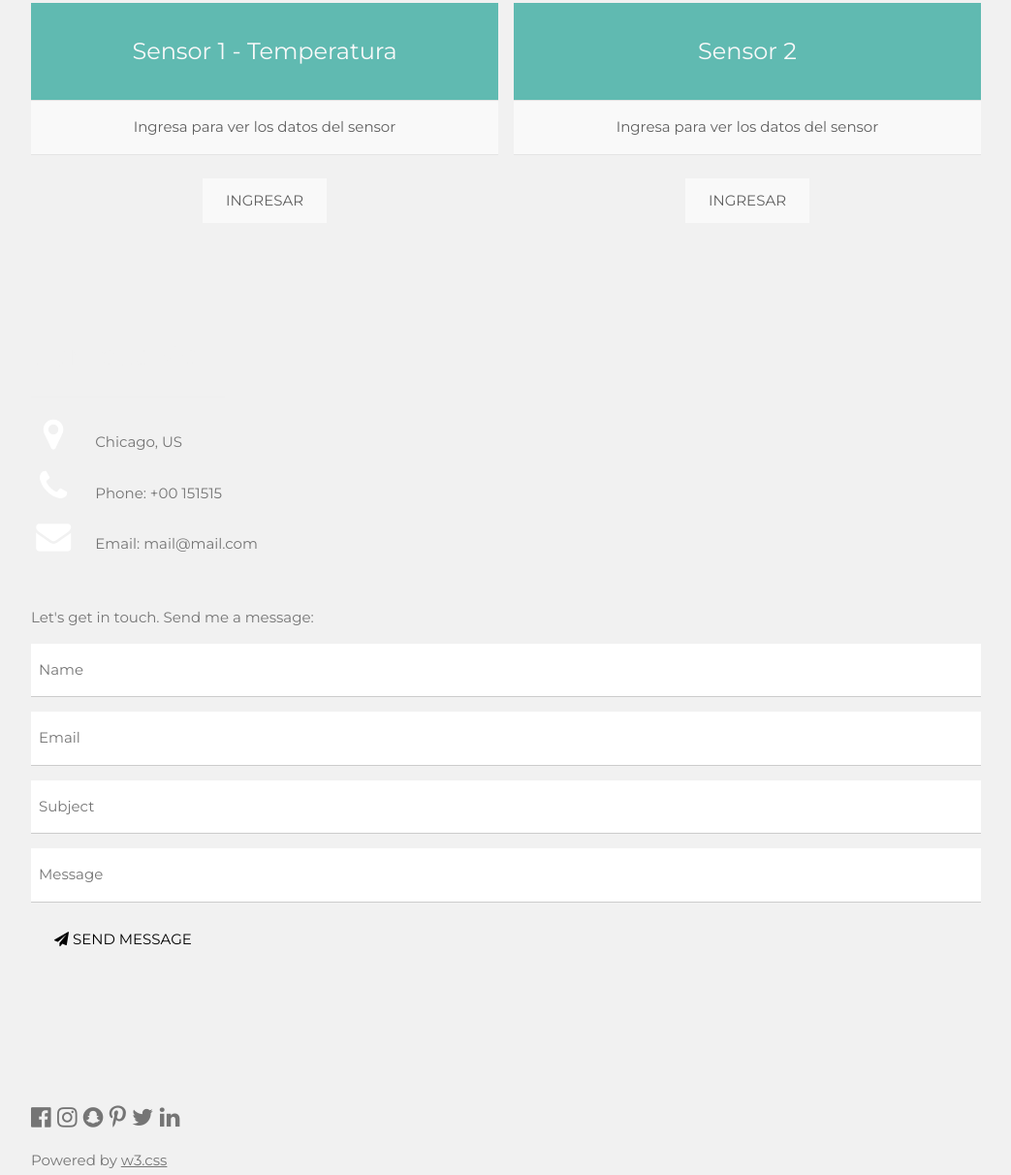
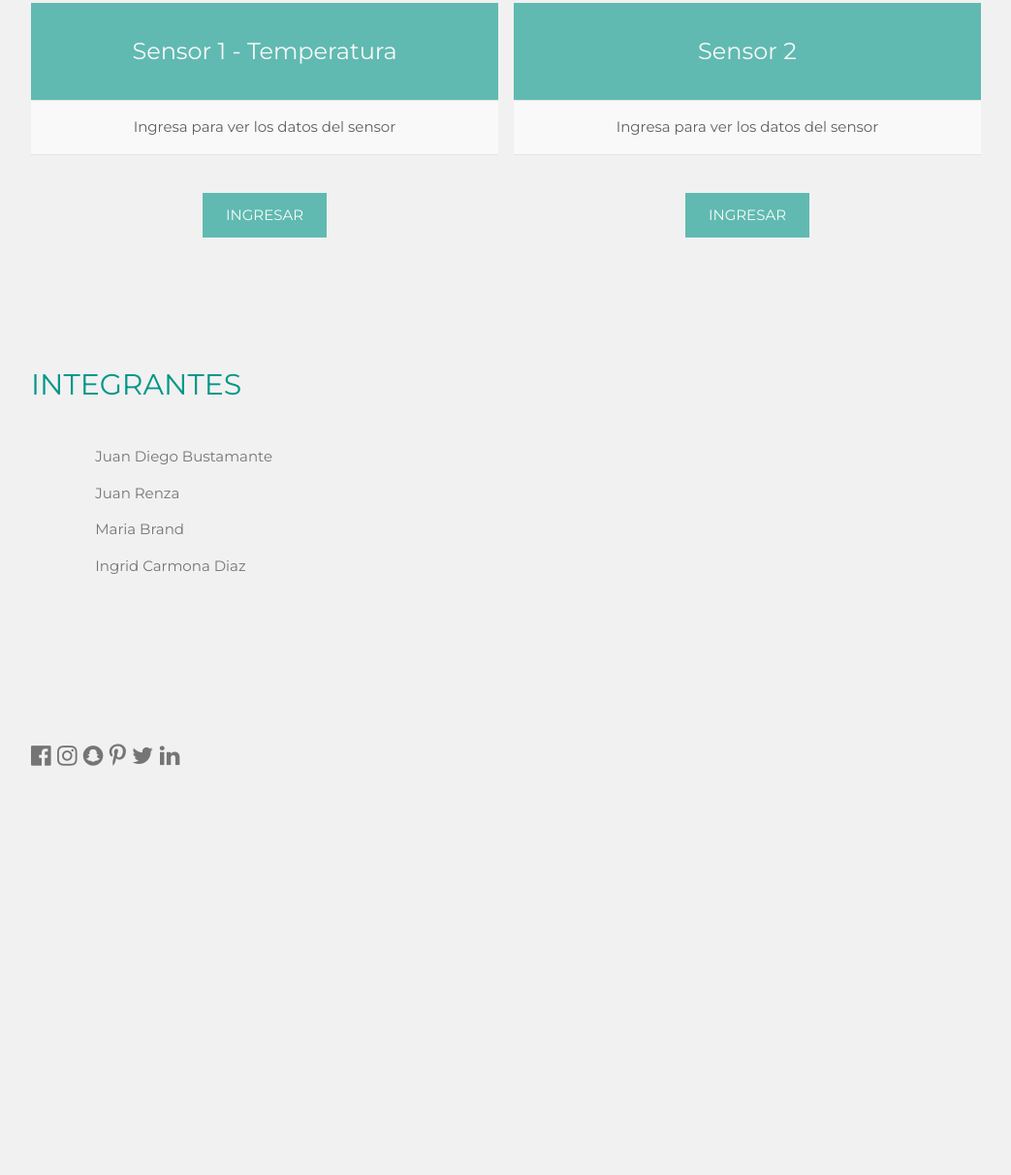
Before and after one commit to Incadi1/Web-Manilla-AntiRiesgos, a plain HTML site: page index.html in a window 1280 px wide. Shown: the part 1013-2225 px from the top of the page at 97% size, without its empty margins (178-1221 px from the left). After the commit the page ends 1951 px from the top, so only its background shows below. Drawn offline with nearby package versions, Linux system fonts and the light colour scheme.

Commit message:
index
se termino de acomodar el index y a los botones se le asigno el ir a nodo.php

```diff
--- a/index.html
+++ b/index.html
@@ -24,7 +24,7 @@
 <!-- Icon Bar (Sidebar - hidden on small screens) -->
 <nav class="w3-sidebar w3-bar-block w3-small w3-hide-small w3-center">
   <!-- Avatar image in top left corner -->
-  <img src="/img/Logo.png" alt="logo" style="width:100%">
+  <img src="./img/Logo.png" alt="logo" style="width:100%">
   <a href="#" class="w3-bar-item w3-button w3-padding-large w3-hover-teal">
     <i class="fa fa-home w3-xxlarge"></i>
     <p>INICIO</p>
@@ -35,7 +35,7 @@
   </a>
   <a href="#contactenos" class="w3-bar-item w3-button w3-padding-large w3-hover-teal">
     <i class="fa fa-envelope w3-xxlarge"></i>
-    <p>CONTACTENOS</p>
+    <p>INTEGRANTES</p>
   </a>
 </nav>
 
@@ -44,7 +44,7 @@
   <div class="w3-bar w3-light-grey w3-opacity w3-hover-opacity-off w3-center w3-small">
     <a href="#" class="w3-bar-item w3-button" style="width:25% !important">INICIO</a>
     <a href="#sensores" class="w3-bar-item w3-button" style="width:25% !important">SENSORES</a>
-    <a href="#contactenos" class="w3-bar-item w3-button" style="width:25% !important">CONTACTENOS</a>
+    <a href="#integrantes" class="w3-bar-item w3-button" style="width:25% !important">INTEGRANTES</a>
   </div>
 </div>
 
@@ -54,7 +54,7 @@
   <header class="w3-container w3-padding-32 w3-center w3-light-grey" id="inicio">
     <h1 class="w3-jumbo"><span class="w3-hide-small">MANILLA</span> ANTIRIESGOS.</h1>
     <p>"Unidos podremos mejorar"</p>
-    <img src="/img/Fondo.png" alt="fondo" class="w3-image" width="992" height="1108">
+    <img src="./img/Fondo.png" alt="fondo" class="w3-image" width="992" height="1108">
   </header>
 
   <!-- About Section -->
@@ -72,8 +72,13 @@
           <li class="w3-teal w3-xlarge w3-padding-32">Sensor 1 - Temperatura</li>
           <li class="w3-padding-16">Ingresa para ver los datos del sensor</li>
           <li class="w3-light-grey w3-padding-24">
-            <button class="w3-button w3-white w3-padding-large w3-hover-black">INGRESAR</button>
+            <p><form action="nodo.php" method="post">
+              <button class="w3-button w3-teal w3-padding-large w3-hover-black" type="submit" name="enviar" value="ENVIAR">INGRESAR</button>
+            </form></p>
           </li>
+
+
+
         </ul>
       </div>
 
@@ -82,37 +87,27 @@
           <li class="w3-teal w3-xlarge w3-padding-32">Sensor 2</li>
           <li class="w3-padding-16">Ingresa para ver los datos del sensor</li>
           <li class="w3-light-grey w3-padding-24">
-            <button class="w3-button w3-white w3-padding-large w3-hover-black">INGRESAR</button>
+            <p><form action="nodo.php" method="post">
+              <button class="w3-button w3-teal w3-padding-large w3-hover-black" type="submit" name="enviar" value="ENVIAR">INGRESAR</button>
+            </form></p>
           </li>
         </ul>
       </div>
-    <!-- End Grid/Pricing tables -->
     </div>
 
-  <!-- Contact Section -->
-  <div class="w3-padding-64 w3-content w3-text-grey" id="contactenos">
-    <h2 class="w3-text-light-grey">Contact Me</h2>
+  <!-- integrantes -->
+  <div class="w3-padding-64 w3-content w3-text-grey" id="integrantes">
+    <h2 class="w3-text-teal">INTEGRANTES</h2>
     <hr style="width:200px" class="w3-opacity">
 
     <div class="w3-section">
-      <p><i class="fa fa-map-marker fa-fw w3-text-white w3-xxlarge w3-margin-right"></i> Chicago, US</p>
-      <p><i class="fa fa-phone fa-fw w3-text-white w3-xxlarge w3-margin-right"></i> Phone: +00 151515</p>
-      <p><i class="fa fa-envelope fa-fw w3-text-white w3-xxlarge w3-margin-right"> </i> Email: mail@mail.com</p>
+      <p><i class="fa fa-fw w3-text-white w3-xxlarge w3-margin-right"></i> Juan Diego Bustamante</p>
+      <p><i class="fa fa-fw w3-text-white w3-xxlarge w3-margin-right"></i> Juan Renza</p>
+      <p><i class="fa fa-fw w3-text-white w3-xxlarge w3-margin-right"></i> Maria Brand</p>
+      <p><i class="fa fa-fw w3-text-white w3-xxlarge w3-margin-right"></i> Ingrid Carmona Diaz</p>
     </div><br>
-    <p>Let's get in touch. Send me a message:</p>
+  <!-- integrantes -->
 
-    <form action="/action_page.php" target="_blank">
-      <p><input class="w3-input w3-padding-16" type="text" placeholder="Name" required name="Name"></p>
-      <p><input class="w3-input w3-padding-16" type="text" placeholder="Email" required name="Email"></p>
-      <p><input class="w3-input w3-padding-16" type="text" placeholder="Subject" required name="Subject"></p>
-      <p><input class="w3-input w3-padding-16" type="text" placeholder="Message" required name="Message"></p>
-      <p>
-        <button class="w3-button w3-light-grey w3-padding-large" type="submit">
-          <i class="fa fa-paper-plane"></i> SEND MESSAGE
-        </button>
-      </p>
-    </form>
-  <!-- End Contact Section -->
   </div>
 
     <!-- Footer -->
@@ -123,7 +118,6 @@
     <i class="fa fa-pinterest-p w3-hover-opacity"></i>
     <i class="fa fa-twitter w3-hover-opacity"></i>
     <i class="fa fa-linkedin w3-hover-opacity"></i>
-    <p class="w3-medium">Powered by <a href="https://www.w3schools.com/w3css/default.asp" target="_blank" class="w3-hover-text-green">w3.css</a></p>
   <!-- End footer -->
   </footer>
 
```
Also changed, not shown: 1 other file.
